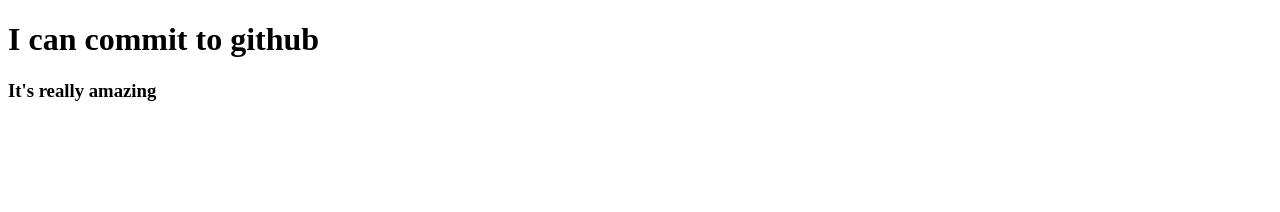
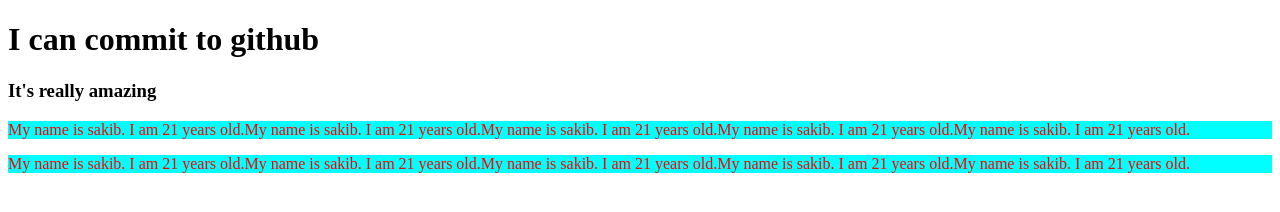
Before and after one commit to sakib2302011/My-second-repository, a plain HTML site: page second.html in a window 1280 px wide. Drawn offline with Linux system fonts and the light colour scheme.

Commit message:
added style

```diff
--- a/second.html
+++ b/second.html
@@ -4,9 +4,12 @@
     <meta charset="UTF-8">
     <meta name="viewport" content="width=device-width, initial-scale=1.0">
     <title>My second github repo</title>
+    <link rel="stylesheet" href="style.css">
 </head>
 <body>
     <h1>I can commit to github</h1>
     <h3>It's really amazing</h3>
+    <p>My name is sakib. I am 21 years old.My name is sakib. I am 21 years old.My name is sakib. I am 21 years old.My name is sakib. I am 21 years old.My name is sakib. I am 21 years old.</p>
+    <p>My name is sakib. I am 21 years old.My name is sakib. I am 21 years old.My name is sakib. I am 21 years old.My name is sakib. I am 21 years old.My name is sakib. I am 21 years old.</p>
 </body>
 </html>
--- /dev/null
+++ b/style.css
@@ -0,0 +1,4 @@
+p{
+    color: red;
+    background-color: aqua;
+}
```
